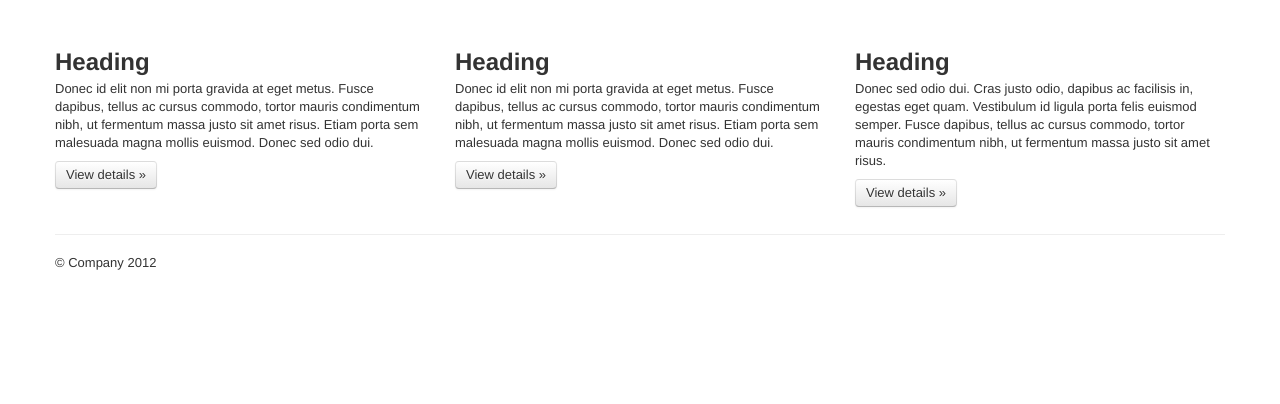
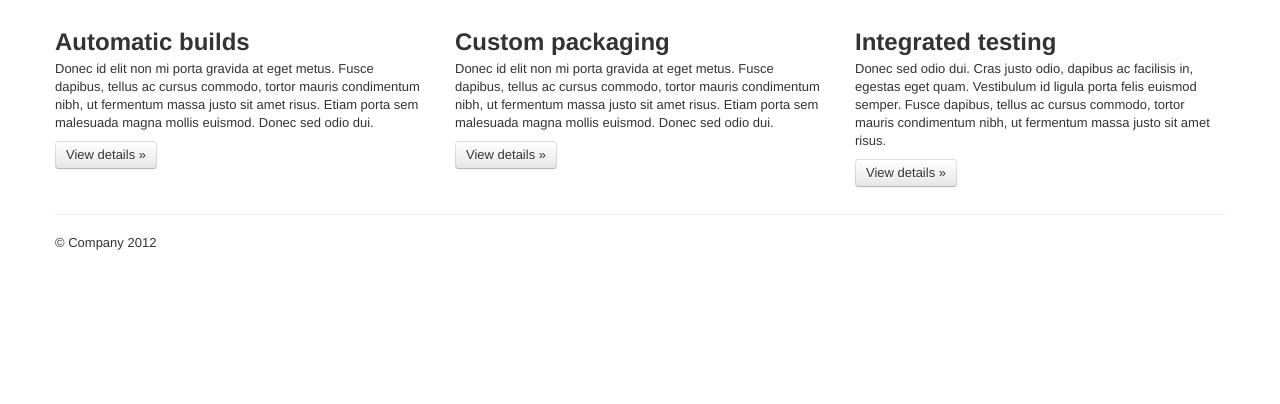
Before and after one commit to beefsack/coo, a plain HTML site: page index.html in a window 1280 px wide. Shown: the part 396-800 px from the top of the page. Drawn offline with Linux system fonts and the light colour scheme.

Commit message:
Minor adjustments to the masthead and the second row headings.

```diff
--- a/index.html
+++ b/index.html
@@ -11,7 +11,7 @@
     <link href="css/bootstrap.min.css" rel="stylesheet">
     <style type="text/css">
       body {
-        padding-top: 100px;
+        padding-top: 80px;
         padding-bottom: 40px;
       }
       .coffee-mug-logo {
@@ -26,7 +26,7 @@
       }
       .masthead h1 {
         font-size: 64px;
-        margin-top: 100px;
+        margin-top: 120px;
         margin-left: 100px;
       }
       .masthead h2 {
@@ -66,10 +66,6 @@
         <div class="span8">
           <h1 class="huge">coffee-mug</h1>
           <h2>JavaScript and CoffeeScript project framework</h2>
-          <!-- <div class="hero-unit">
-            <h1>Focus on code</h1>
-            <p>Automatic compilation, concatenation and minification of your JavaScript and <a href="http://coffeescript.org/">CoffeeScript</a>  projects whenever your files change.  Built on <a href="http://nodejs.org/">node.js</a>, coffee-mug includes multiple configurable build packages with custom dependencies, and integrated testing via <a href="http://pivotal.github.com/jasmine/">Jasmine BDD testing framework</a>.</p>
-          </div> -->
         </div>
         <div class="span4">
           <img src="img/coffee-mug-logo.png" class="coffee-mug-logo" />
@@ -79,17 +75,17 @@
       <!-- Example row of columns -->
       <div class="row">
         <div class="span4">
-          <h2>Heading</h2>
+          <h2>Automatic builds</h2>
            <p>Donec id elit non mi porta gravida at eget metus. Fusce dapibus, tellus ac cursus commodo, tortor mauris condimentum nibh, ut fermentum massa justo sit amet risus. Etiam porta sem malesuada magna mollis euismod. Donec sed odio dui. </p>
           <p><a class="btn" href="#">View details &raquo;</a></p>
         </div>
         <div class="span4">
-          <h2>Heading</h2>
+          <h2>Custom packaging</h2>
            <p>Donec id elit non mi porta gravida at eget metus. Fusce dapibus, tellus ac cursus commodo, tortor mauris condimentum nibh, ut fermentum massa justo sit amet risus. Etiam porta sem malesuada magna mollis euismod. Donec sed odio dui. </p>
           <p><a class="btn" href="#">View details &raquo;</a></p>
        </div>
         <div class="span4">
-          <h2>Heading</h2>
+          <h2>Integrated testing</h2>
           <p>Donec sed odio dui. Cras justo odio, dapibus ac facilisis in, egestas eget quam. Vestibulum id ligula porta felis euismod semper. Fusce dapibus, tellus ac cursus commodo, tortor mauris condimentum nibh, ut fermentum massa justo sit amet risus.</p>
           <p><a class="btn" href="#">View details &raquo;</a></p>
         </div>
```
